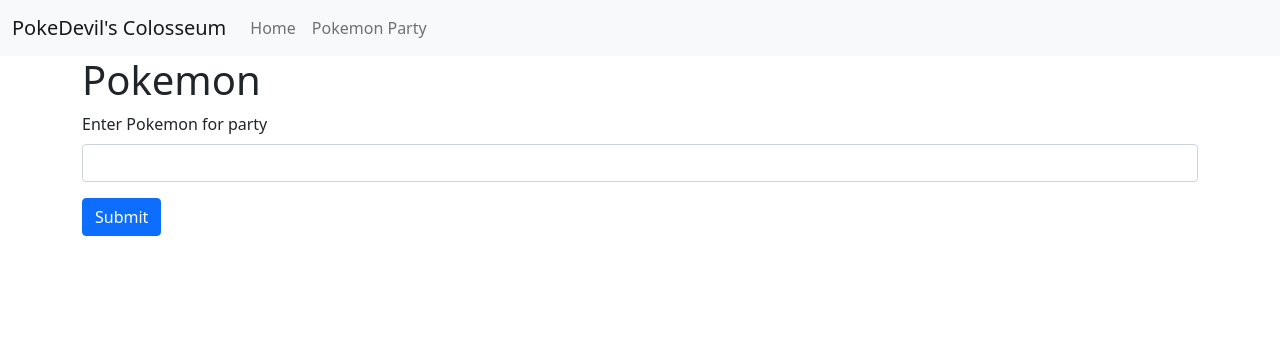
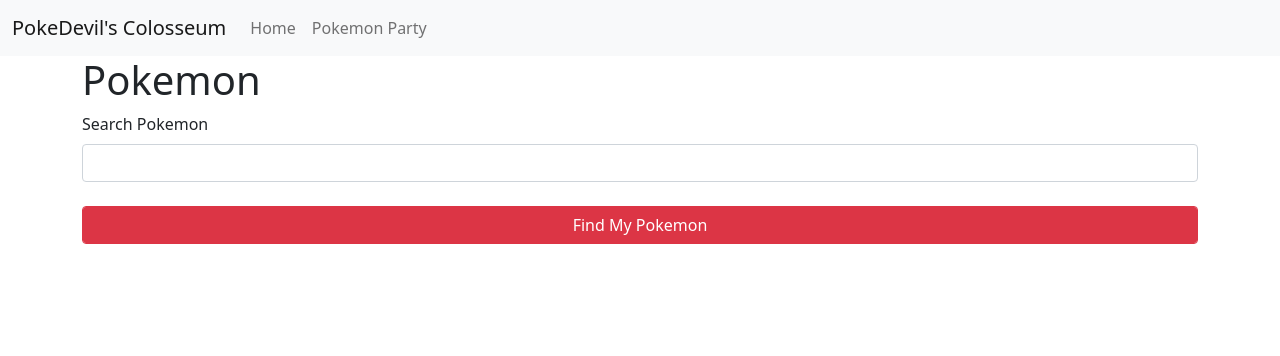
Before and after one commit to TheSincoder/Pokemon-Game, a Flask app: page /party in a window 1280 px wide. Shown: the top 356 px of the page. Run offline with Flask 2, Linux system fonts and the light colour scheme.

Commit message:
WTF and Split

```diff
--- a/app.py
+++ b/app.py
@@ -1,33 +1 @@
-from flask import Flask, render_template, request
-import requests
-
-app = Flask(__name__)
-
-
-@app.route('/', methods=['GET'])
-def index():
-    return render_template('index.html.j2')
-
-@app.route('/party', methods=['GET', 'POST'])
-def party():
-    if request.method == 'POST':
-        name = request.form.get('pokemon')
-        url = f"https://pokeapi.co/api/v2/pokemon/{name}"
-        response = requests.get(url)
-        if response.ok:
-            user_pokemon = []
-            poke_dict={
-                "name":response.json()['forms'][0]['name'],
-                "hp":response.json()['stats'][0]['base_stat'],
-                "defense":response.json()['stats'][2]['base_stat'],
-                "attack":response.json()['stats'][1]['base_stat'],
-                "ability_1":response.json()['abilities'][0]['ability']['name'],
-                "ability_2":response.json()['abilities'][1]['ability']['name'],
-                "sprite": response.json()['sprites']['front_shiny']
-                }
-            user_pokemon.append(poke_dict)
-            return render_template('party.html.j2', pokemon_party = user_pokemon)
-        else:
-            error_string = "Pokemon doesn't exist, maybe it's a Digimon or a Yugioh?"
-            return render_template('party.html.j2', error = error_string)
-    return render_template('party.html.j2')
+from app import app
--- /dev/null
+++ b/app/forms.py
@@ -0,0 +1,7 @@
+from flask_wtf import FlaskForm
+from wtforms import StringField, SubmitField
+from wtforms.validators import DataRequired
+
+class PokeSearch(FlaskForm):
+    search = StringField('Search Pokemon', validators=[DataRequired()])
+    submit = SubmitField('Find My Pokemon')
--- /dev/null
+++ b/app/routes.py
@@ -0,0 +1,36 @@
+from app import app
+from .forms import PokeSearch
+
+from flask import render_template, request
+import requests
+
+@app.route('/', methods=['GET'])
+def index():
+    return render_template('index.html.j2')
+
+@app.route('/party', methods=['GET', 'POST'])
+def party():
+    form = PokeSearch()
+    if request.method == 'POST' and form.validate_on_submit():
+
+        search = request.form.get('search').lower()
+        url = f"https://pokeapi.co/api/v2/pokemon/{search}"
+        response = requests.get(url)
+        if response.ok:
+            user_pokemon = []
+            poke_dict={
+                "name":response.json()['forms'][0]['name'],
+                "hp":response.json()['stats'][0]['base_stat'],
+                "defense":response.json()['stats'][2]['base_stat'],
+                "attack":response.json()['stats'][1]['base_stat'],
+                "ability_1":response.json()['abilities'][0]['ability']['name'],
+                "ability_2":response.json()['abilities'][1]['ability']['name'] if len(response.json()['abilities']) > 1 else '',
+                "ability_3":response.json()['abilities'][2]['ability']['name'] if len(response.json()['abilities']) > 2 else '',
+                "sprite": response.json()['sprites']['front_shiny']
+                }
+            user_pokemon.append(poke_dict)
+            return render_template('party.html.j2', form=form, pokemon_party = user_pokemon)
+        else:
+            error_string = "Pokemon doesn't exist, maybe it's a Digimon or a Yugioh?"
+            return render_template('party.html.j2', form=form, error = error_string)
+    return render_template('party.html.j2', form=form)
--- a/templates/party.html.j2
+++ b/app/templates/party.html.j2
@@ -7,13 +7,24 @@
 {% block content %}
     <h1>Pokemon</h1>
     <form action="{{url_for('party')}}" method="POST">
-  <div class="mb-3">
+    {{ form.hidden_tag() }}
+    <div>
+            {{form.search.label(class="form-label")}}
+            {{form.search(class="form-control")}}
+            {% for error in form.search.errors %}
+                <small style="color:red;">{{error}}</small>
+            {% endfor %}
+        </div>
+  {# <div class="mb-3">
     <label for="pokemon" class="form-label">Enter Pokemon for party</label>
     <input type="text" name="pokemon" class="form-control" id="pokemon">
-  </div>
+  </div> #}
 
   <span style="color:red;"><small>{{ error }}</small></span>
-  <button type="submit" class="btn btn-primary">Submit</button>
+  <br>
+  <div>
+        {{form.submit(class="bt btn-danger form-control")}}
+        </div>
     </form>
 
     {% if pokemon_party %}
@@ -22,7 +33,7 @@
 <div class="card" style="width: 18rem;">
   <img src="{{poke.sprite}}" class="card-img-top" alt="poke sprite">
   <div class="card-body">
-    <h5 class="card-title">{{poke.name}}</h5>
+    <h5 class="card-title"  STYLE="text-transform:capitalize">{{poke.name}}</h5>
     <p class="card-text">
          <ul>
 
@@ -31,6 +42,7 @@
       <li>Attack: {{poke.attack}}</li>
       <li>Ability 1: {{poke.ability_1}}</li>
       <li>Ability 2: {{poke.ability_2}}</li>
+      <li>Ability 3: {{poke.ability_3}}</li>
 
 
 
--- /dev/null
+++ b/config.py
@@ -0,0 +1,4 @@
+import os
+
+class Config:
+    SECRET_KEY = os.environ.get("SECRET_KEY") or "you will never guess"
--- a/requirements.txt
+++ b/requirements.txt
@@ -3,10 +3,13 @@ charset-normalizer==2.0.11
 click==8.0.3
 colorama==0.4.4
 Flask==2.0.2
+Flask-WTF==1.0.0
 idna==3.3
 itsdangerous==2.0.1
 Jinja2==3.0.3
 MarkupSafe==2.0.1
+python-dotenv==0.19.2
 requests==2.27.1
 urllib3==1.26.8
 Werkzeug==2.0.2
+WTForms==3.0.1
```
Also changed, not shown: app/__init__.py (added, +7 -0 lines), app/templates/base.html.j2 (renamed from templates/base.html.j2), app/templates/index.html.j2 (renamed from templates/index.html.j2), 2 other files.
